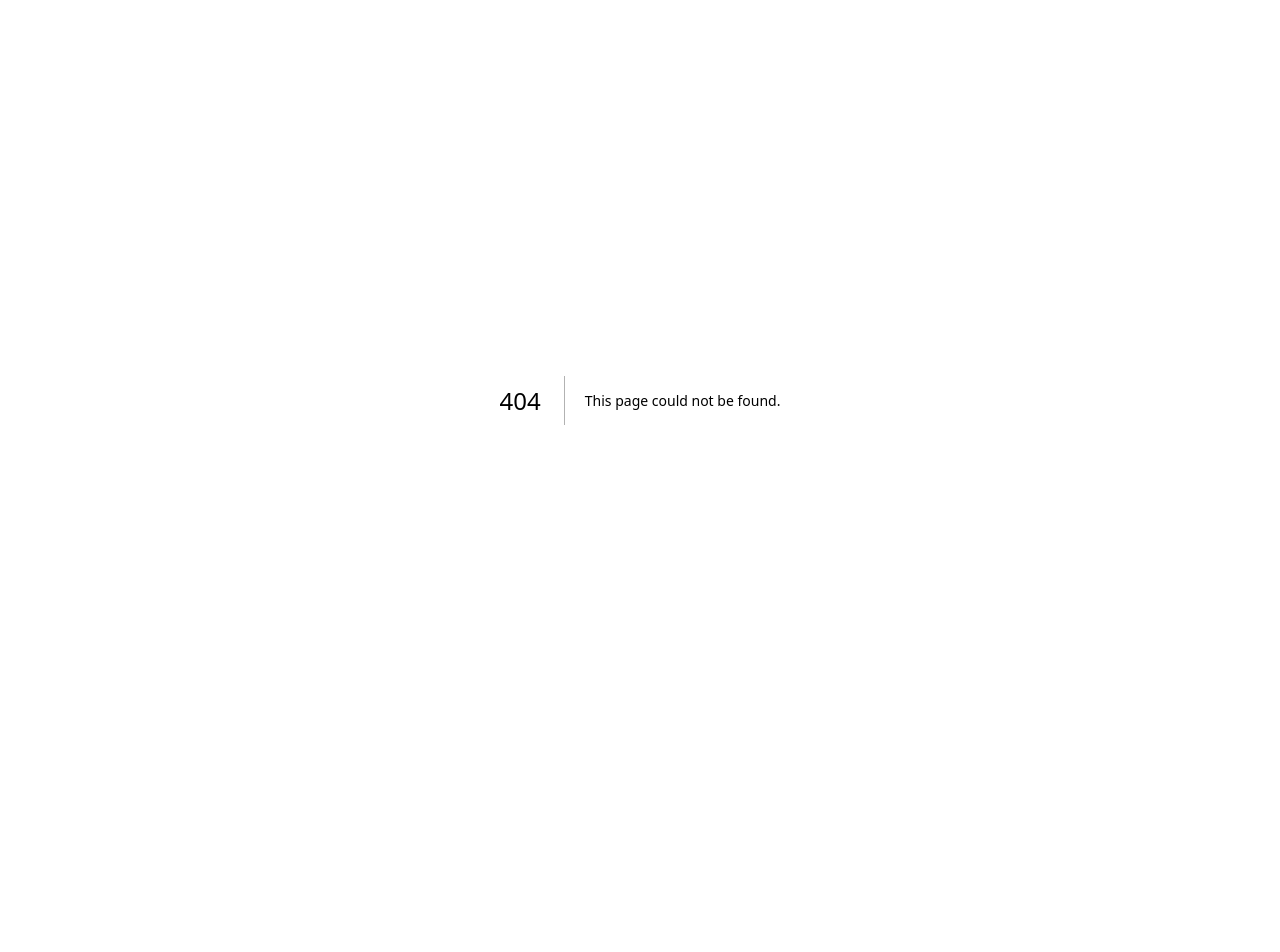
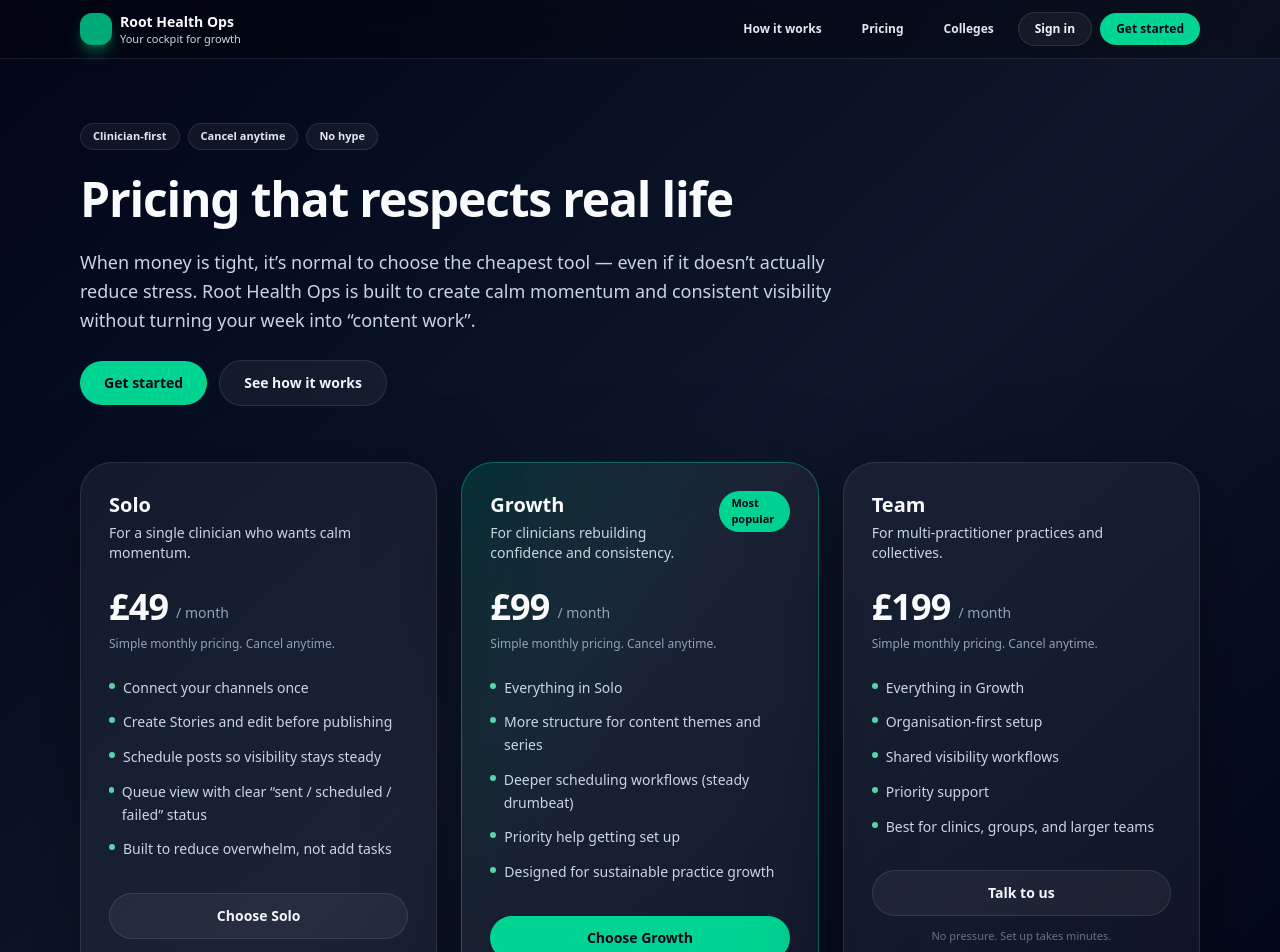
Before and after one commit to Hypnohippy/root-health-ops-dashboard1, a Next.js app: page /pricing in a window 1280 px wide. Before the commit this address had no page. Shown: the top 952 px of the page. Before the commit the page ends 800 px from the top, so only its background shows below. Built offline with nearby package versions, Linux system fonts and the light colour scheme.

Commit message:
Add pricing page with pricing cards and features

```diff
--- /dev/null
+++ b/app/(marketing)/pricing/page.tsx
@@ -0,0 +1,188 @@
+// app/(marketing)/pricing/page.tsx
+import Link from "next/link";
+import React from "react";
+
+function Pill({ children }: { children: React.ReactNode }) {
+  return (
+    <span className="inline-flex items-center rounded-full border border-white/10 bg-white/5 px-3 py-1 text-[11px] font-semibold text-slate-200">
+      {children}
+    </span>
+  );
+}
+
+function Feature({ children }: { children: React.ReactNode }) {
+  return (
+    <li className="flex items-start gap-2 text-sm text-slate-200">
+      <span className="mt-[6px] inline-block h-1.5 w-1.5 rounded-full bg-emerald-300/90" />
+      <span className="text-slate-300 leading-relaxed">{children}</span>
+    </li>
+  );
+}
+
+function PriceCard({
+  badge,
+  title,
+  price,
+  subtitle,
+  features,
+  ctaLabel,
+  ctaHref,
+  highlight,
+}: {
+  badge?: string;
+  title: string;
+  price: string;
+  subtitle: string;
+  features: React.ReactNode[];
+  ctaLabel: string;
+  ctaHref: string;
+  highlight?: boolean;
+}) {
+  return (
+    <div
+      className={[
+        "rounded-[32px] border p-7 shadow-[0_20px_90px_rgba(0,0,0,0.35)]",
+        highlight
+          ? "border-emerald-400/40 bg-gradient-to-br from-emerald-400/15 via-white/5 to-white/5"
+          : "border-white/10 bg-white/5",
+      ].join(" ")}
+    >
+      <div className="flex items-start justify-between gap-3">
+        <div>
+          <div className="text-xl font-semibold text-slate-50">{title}</div>
+          <div className="mt-1 text-sm text-slate-300">{subtitle}</div>
+        </div>
+        {badge ? (
+          <span className="inline-flex items-center rounded-full bg-emerald-400 px-3 py-1 text-[11px] font-extrabold text-slate-950">
+            {badge}
+          </span>
+        ) : null}
+      </div>
+
+      <div className="mt-6">
+        <div className="flex items-end gap-2">
+          <div className="text-4xl font-semibold tracking-tight text-slate-50">
+            {price}
+          </div>
+          <div className="pb-1 text-sm text-slate-400">/ month</div>
+        </div>
+        <div className="mt-2 text-[12px] text-slate-400">
+          Simple monthly pricing. Cancel anytime.
+        </div>
+      </div>
+
+      <ul className="mt-6 space-y-3">
+        {features.map((f, i) => (
+          <Feature key={i}>{f}</Feature>
+        ))}
+      </ul>
+
+      <div className="mt-8">
+        <Link
+          href={ctaHref}
+          className={[
+            "inline-flex w-full items-center justify-center rounded-full px-5 py-3 text-sm font-semibold transition",
+            highlight
+              ? "bg-emerald-400 text-slate-950 hover:bg-emerald-300"
+              : "border border-white/10 bg-white/5 text-slate-100 hover:bg-white/10",
+          ].join(" ")}
+        >
+          {ctaLabel}
+        </Link>
+
+        <div className="mt-3 text-center text-[11px] text-slate-500">
+          No pressure. Set up takes minutes.
+        </div>
+      </div>
+    </div>
+  );
+}
+
+export default function PricingPage() {
+  return (
+    <main className="mx-auto max-w-6xl px-4 py-12 md:py-16 space-y-14">
+      <section className="space-y-6">
+        <div className="flex flex-wrap gap-2">
+          <Pill>Clinician-first</Pill>
+          <Pill>Cancel anytime</Pill>
+          <Pill>No hype</Pill>
+        </div>
+
+        <h1 className="text-4xl md:text-5xl font-semibold tracking-tight leading-[1.05]">
+          Pricing that respects real life
+        </h1>
+
+        <p className="text-base md:text-lg text-slate-300 leading-relaxed max-w-3xl">
+          When money is tight, it’s normal to choose the cheapest tool — even if
+          it doesn’t actually reduce stress. Root Health Ops is built to create
+          calm momentum and consistent visibility without turning your week into
+          “content work”.
+        </p>
+
+        <div className="flex flex-wrap items-center gap-3">
+          <Link
+            href="/get-started"
+            className="inline-flex items-center justify-center rounded-full bg-emerald-400 px-6 py-3 text-sm font-semibold text-slate-950 hover:bg-emerald-300"
+          >
+            Get started
+          </Link>
+          <Link
+            href="/how-it-works"
+            className="inline-flex items-center justify-center rounded-full border border-white/10 bg-white/5 px-6 py-3 text-sm font-semibold text-slate-100 hover:bg-white/10"
+          >
+            See how it works
+          </Link>
+        </div>
+      </section>
+
+      <section className="grid gap-6 lg:grid-cols-3">
+        <PriceCard
+          title="Solo"
+          subtitle="For a single clinician who wants calm momentum."
+          price="£49"
+          features={[
+            <>Connect your channels once</>,
+            <>Create Stories and edit before publishing</>,
+            <>Schedule posts so visibility stays steady</>,
+            <>Queue view with clear “sent / scheduled / failed” status</>,
+            <>Built to reduce overwhelm, not add tasks</>,
+          ]}
+          ctaLabel="Choose Solo"
+          ctaHref="/get-started"
+        />
+
+        <PriceCard
+          badge="Most popular"
+          title="Growth"
+          subtitle="For clinicians rebuilding confidence and consistency."
+          price="£99"
+          highlight
+          features={[
+            <>Everything in Solo</>,
+            <>More structure for content themes and series</>,
+            <>Deeper scheduling workflows (steady drumbeat)</>,
+            <>Priority help getting set up</>,
+            <>Designed for sustainable practice growth</>,
+          ]}
+          ctaLabel="Choose Growth"
+          ctaHref="/get-started"
+        />
+
+        <PriceCard
+          title="Team"
+          subtitle="For multi-practitioner practices and collectives."
+          price="£199"
+          features={[
+            <>Everything in Growth</>,
+            <>Organisation-first setup</>,
+            <>Shared visibility workflows</>,
+            <>Priority support</>,
+            <>Best for clinics, groups, and larger teams</>,
+          ]}
+          ctaLabel="Talk to us"
+          ctaHref="/colleges"
+        />
+      </section>
+    </main>
+  );
+}
```
